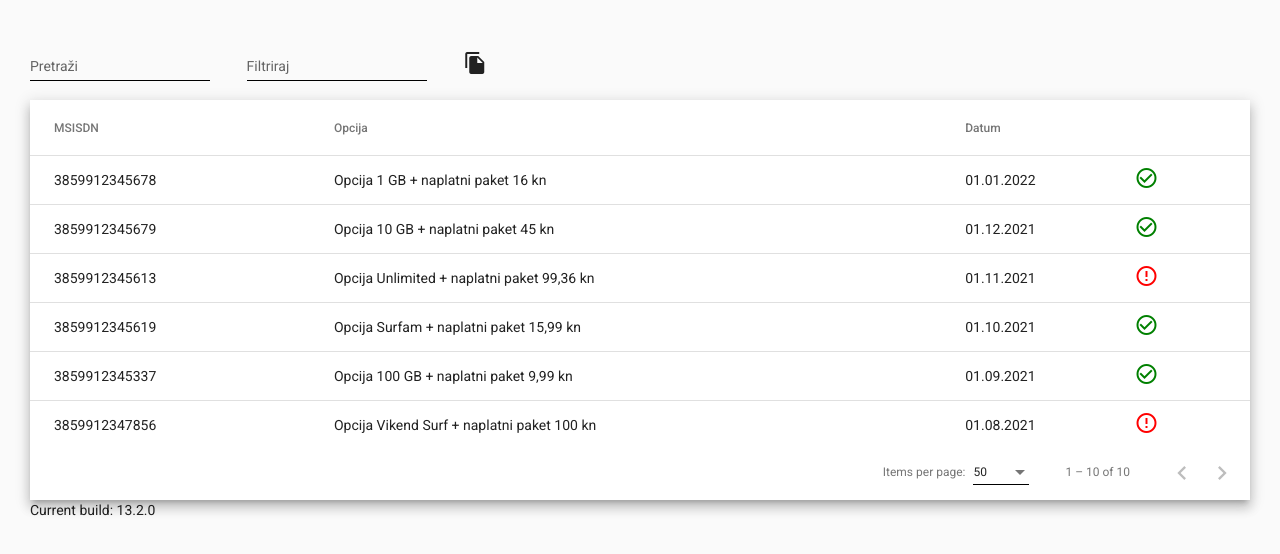
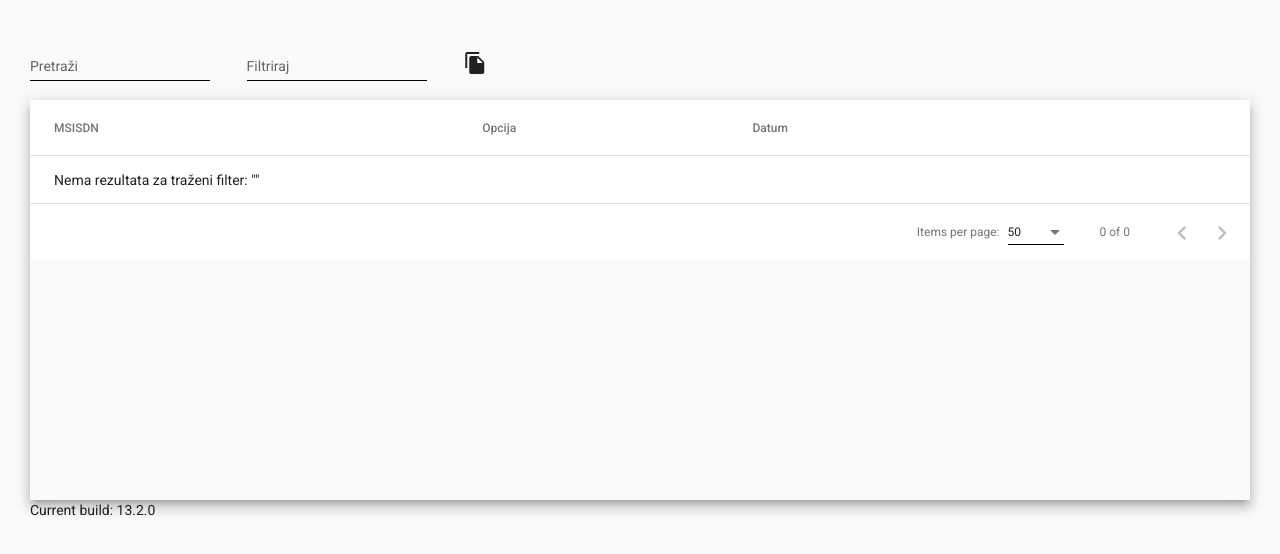
Before and after one commit to lukalik1234/angular-oausfg-1e2qqp, an Angular app: page / in a window 1280 px wide. Shown: the top 554 px of the page. Built offline with nearby package versions, Linux system fonts and the light colour scheme.

Commit message:
1 file modified

```diff
--- a/src/app/table-expandable-rows-example.ts
+++ b/src/app/table-expandable-rows-example.ts
@@ -76,118 +76,7 @@ export interface PeriodicElement {
   billingAccount: number;
 }
 
-const ELEMENT_DATA: PeriodicElement[] = [
-  {
-    status: 'COMPLETED',
-    msisdn: '3859912345678',
-    oib: 18487863527,
-    opcija: 'Opcija 1 GB + naplatni paket 16 kn',
-    paket: 'PPR1',
-    customer: `Ante Nejasmic`,
-    datum: '01.01.2022',
-    error: '',
-    billingAccount: 1238712378,
-  },
-  {
-    status: 'COMPLETED',
-    msisdn: '3859912345679',
-    oib: 93937472664,
-    opcija: 'Opcija 10 GB + naplatni paket 45 kn',
-    paket: 'PPR10',
-    customer: 'Marko Petrakovic',
-    datum: '01.12.2021',
-    error: '',
-    billingAccount: 12983127983,
-  },
-  {
-    status: 'FAILED',
-    msisdn: '3859912345613',
-    oib: 16652846009,
-    opcija: 'Opcija Unlimited + naplatni paket 99,36 kn',
-    paket: 'UNLIMITED',
-    customer: `Petar Hektorović`,
-    datum: '01.11.2021',
-    error: 'BA account nije aktivan!',
-    billingAccount: 8945387345,
-  },
-  {
-    status: 'COMPLETED',
-    msisdn: '3859912345619',
-    oib: 84153801177,
-    opcija: 'Opcija Surfam + naplatni paket 15,99 kn',
-    paket: 'SURF',
-    customer: `Juraj Dobrilo`,
-    datum: '01.10.2021',
-    error: '',
-    billingAccount: 5765674334,
-  },
-  {
-    status: 'COMPLETED',
-    msisdn: '3859912345337',
-    oib: 98510132352,
-    opcija: 'Opcija 100 GB + naplatni paket 9,99 kn',
-    paket: 'PPR100',
-    customer: `Igor Vlahek`,
-    datum: '01.09.2021',
-    error: '',
-    billingAccount: 436765445221,
-  },
-  {
-    status: 'FAILED',
-    msisdn: '3859912347856',
-    oib: 29001321666,
-    opcija: 'Opcija Vikend Surf + naplatni paket 100 kn',
-    paket: 'VIKEND',
-    customer: `Petar Preradović`,
-    datum: '01.08.2021',
-    error: 'Ne postojeći MSISDN.',
-    billingAccount: 12377347433,
-  },
-  {
-    status: 'COMPLETED',
-    msisdn: '3859912343726',
-    oib: 62929386226,
-    opcija: 'Opcija Stara + naplatni paket 1 kn',
-    paket: 'STARA',
-    customer: `Ivica Marica`,
-    datum: '01.07.2021',
-    error: '',
-    billingAccount: 58454834538,
-  },
-  {
-    status: 'COMPLETED',
-    msisdn: '3859912345638',
-    oib: 90646527917,
-    opcija: 'Opcija Mala + naplatni paket 0 kn',
-    paket: 'MALA',
-    customer: `Ivana Mesar`,
-    datum: '01.06.2021',
-    error: '',
-    billingAccount: 12378321678,
-  },
-  {
-    status: 'COMPLETED',
-    msisdn: '3859912345676',
-    oib: 64211795970,
-    opcija: 'Opcija Oliver + naplatni paket 9,99 kn',
-    paket: 'OLIVER',
-    customer: `Krešimir Kanibal`,
-    datum: '01.05.2021',
-    error: '',
-    billingAccount: 8956875632,
-  },
-  {
-    status: 'FAILED',
-    msisdn: '3859912345765',
-    oib: 64211795950,
-    opcija: 'Opcija Silver + naplatni paket 195 kn',
-    paket: 'SILVER',
-    customer: `Marko Govance`,
-    datum: '01.04.2021',
-    error: 'Naplatni zahtjev u grešci!',
-    billingAccount: 348577435832,
-  },
-];
+const ELEMENT_DATA: PeriodicElement[] = [];
 
 /**  Copyright 2022 Google LLC. All Rights Reserved.
     Use of this source code is governed by an MIT-style license that
```
